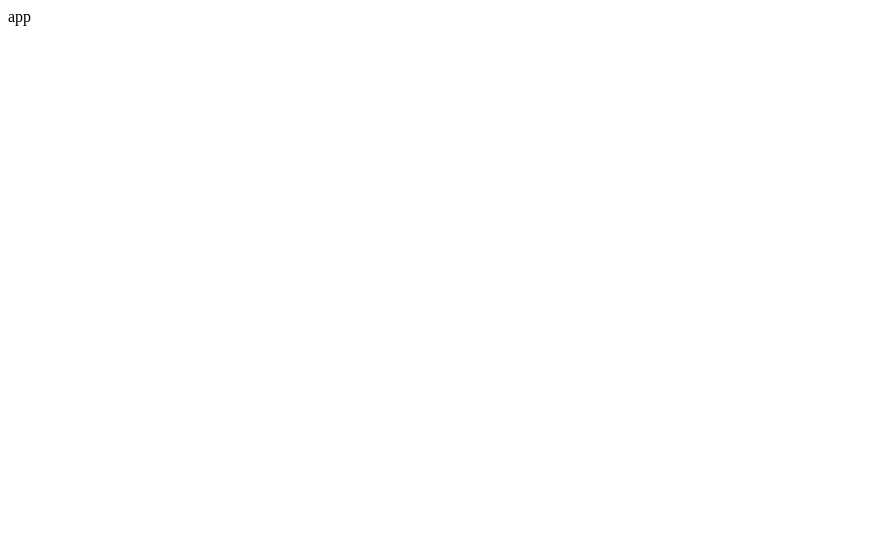
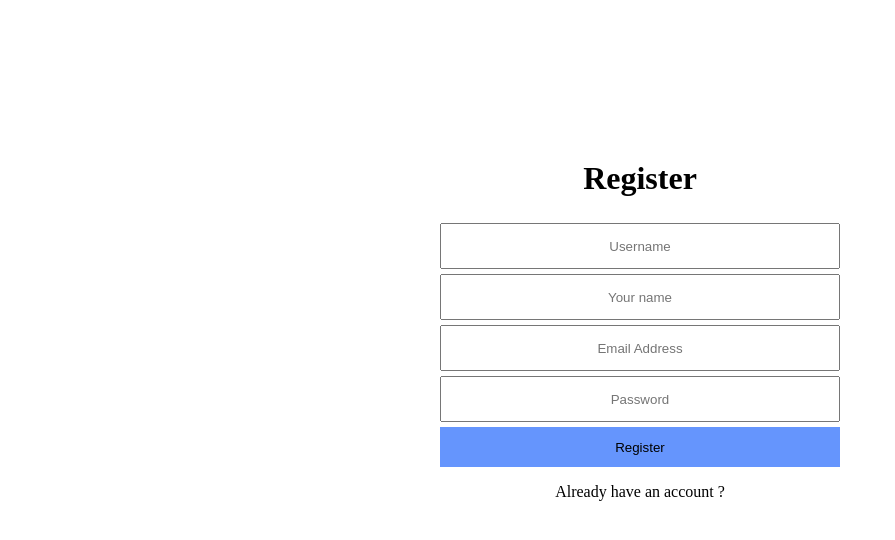
Before and after one commit to MP-Project-Abdullah/Client, a React (Create React App) app: page /register in a window 1280 px wide. Shown: the top 540 px of the page, without its empty margins (0-895 px from the left). Built offline with nearby package versions, Linux system fonts and the light colour scheme; no server answers.

Commit message:
register with complex password

```diff
--- a/src/App.js
+++ b/src/App.js
@@ -1,10 +1,15 @@
 import React from "react";
 import { Routes } from "react-router";
 import { Route } from "react-router";
-
-// import "./App.css";
+import Register from "./components/Register";
 function App() {
-  return <div className="App">app</div>;
+  return (
+    <div className="App">
+      <Routes>
+        <Route exact path="/register" element={<Register />} />
+      </Routes>
+    </div>
+  );
 }
 
 export default App;
--- a/src/components/Register/index.js
+++ b/src/components/Register/index.js
@@ -1,11 +1,166 @@
-import React from 'react'
+import React from "react";
+import axios from "axios";
+import { useNavigate } from "react-router";
+import { useState, useEffect } from "react";
+import Swal from "sweetalert2";
+import validator from "validator";
+import "./style.css";
+const Register = () => {
+  const navigate = useNavigate();
 
-const Register = () => {
-    return (
-        <div>
-            register
+  const [userName, setUserName] = useState("");
+  const [name, setName] = useState("");
+  const [users, setUsers] = useState([]);
+  const [email, setEmail] = useState("");
+  const [password, setPassword] = useState("");
+  // eslint-disable-next-line
+  const [role, setRole] = useState("61c04786ff8aeaad62406e9d");
+
+  const getData = async () => {
+    console.log(process.env.REACT_APP_BASE_URL);
+    const items = await axios.get(`${process.env.REACT_APP_BASE_URL}/users`);
+    // console.log(items.data);
+    setUsers(items.data);
+  };
+
+  useEffect(() => {
+    getData();
+  }, []);
+
+  const [errorMessage, setErrorMessage] = useState("");
+
+  const validate = (value) => {
+    if (
+      validator.isStrongPassword(value, {
+        minLength: 8,
+        minLowercase: 1,
+        minUppercase: 1,
+        minNumbers: 1,
+        minSymbols: 1,
+      })
+    ) {
+      setErrorMessage("Is Strong Password");
+    } else {
+      setErrorMessage("Is Not Strong Password");
+    }
+  };
+
+  const register = async () => {
+    let check = false;
+    // eslint-disable-next-line
+    users.map((item) => {
+      // eslint-disable-next-line
+      if (item.email == email || item.username == userName) {
+        check = true;
+      }
+    });
+    if (check) {
+      Swal.fire({
+        icon: "error",
+        title: "Oops...",
+        text: "Invalid email or username",
+      });
+    } else {
+      // eslint-disable-next-line
+      const res = await axios.post(
+        `${process.env.REACT_APP_BASE_URL}/register`,
+        {
+          email,
+          username: userName,
+          password,
+          name,
+        }
+      );
+      console.log(res.data._id);
+      //   navigate(`/confirm/${res.data._id}`);
+    }
+  };
+
+  const login = () => {
+    navigate("/");
+  };
+
+  const invalPass = () => {
+    Swal.fire({
+      title: "Invalid email or password",
+      showClass: {
+        popup: "animate__animated animate__fadeInDown",
+      },
+      hideClass: {
+        popup: "animate__animated animate__fadeOutUp",
+      },
+    });
+  };
+
+  // setName
+  return (
+    <div className="divLogin">
+      <div className="wrapperLogin">
+        <h1> Register </h1>
+
+        <div className="btnsForm">
+          <input
+            className="inputLogin"
+            type="text"
+            name="username"
+            placeholder="Username"
+            onChange={(e) => {
+              setUserName(e.target.value);
+            }}
+          />
+          <input
+            className="inputLogin"
+            type="text"
+            name="name"
+            placeholder="Your name"
+            onChange={(e) => {
+              setName(e.target.value);
+            }}
+          />
+          <input
+            className="inputLogin"
+            type="email"
+            name="email"
+            placeholder="Email Address"
+            onChange={(e) => {
+              setEmail(e.target.value);
+            }}
+          />
+          <input
+            className="inputLogin"
+            type="password"
+            name="password"
+            id="passIput"
+            placeholder="Password"
+            onChange={(e) => {
+              validate(e.target.value);
+              setPassword(e.target.value);
+            }}
+          />{" "}
+          <span
+            style={{
+              fontWeight: "bold",
+              color: "red",
+            }}
+          >
+            {errorMessage}
+          </span>
+          <input
+            className="inputLogin"
+            id="loginSubmit"
+            type="submit"
+            value="Register"
+            onClick={
+              errorMessage === "Is Strong Password" ? register : invalPass
+            }
+          />
         </div>
-    )
-}
+        <p onClick={login} style={{ cursor: "pointer" }}>
+          Already have an account ?
+        </p>
+      </div>
+    </div>
+  );
+};
 
-export default Register
+export default Register;
--- a/src/components/Register/style.css
+++ b/src/components/Register/style.css
@@ -0,0 +1,50 @@
+.divLogin {
+  display: flex;
+  flex-direction: column;
+  align-items: center;
+  justify-content: center;
+  height: 80vh;
+}
+
+.wrapperLogin {
+  text-align: center;
+}
+
+.btnsForm {
+  display: flex;
+  flex-direction: column;
+  width: 25rem;
+}
+
+.inputLogin {
+  height: 2.5rem;
+  margin-top: 5px;
+  text-align: center;
+}
+
+#loginSubmit {
+  cursor: pointer;
+  background-color: rgba(1, 80, 252, 0.603);
+  border: 0;
+  transition: 0.3s ease-in-out;
+}
+
+#loginSubmit:hover {
+  transition: 0.3s ease-in-out;
+  background-color: rgba(1, 80, 252, 0.705);
+}
+/*
+.google {
+  height: 2.5rem;
+  margin-top: 5px;
+  width: 100%;
+  border: 0;
+  cursor: pointer;
+  transition: 0.3s ease-in-out;
+} */
+
+/* .google:hover {
+  transition: 0.3s ease-in-out;
+
+  background-color: rgb(255, 72, 72);
+} */
--- a/src/index.js
+++ b/src/index.js
@@ -1,16 +1,14 @@
 import React from "react";
 import ReactDOM from "react-dom";
 import App from "./App";
-// import { BrowserRouter } from "react-router-dom";
+import { BrowserRouter } from "react-router-dom";
 // import store from "./reducers/index";
 // import { Provider } from "react-redux";
 ReactDOM.render(
   // <Provider store={store}>
-    // <BrowserRouter>
-    <>
-      <App />
-      </>,
-    // </BrowserRouter>,
+  <BrowserRouter>
+    <App />
+  </BrowserRouter>,
   // </Provider>,
 
   document.getElementById("root")
```
Also changed, not shown: 1 other file (tests, documents, lock files or other folders).
